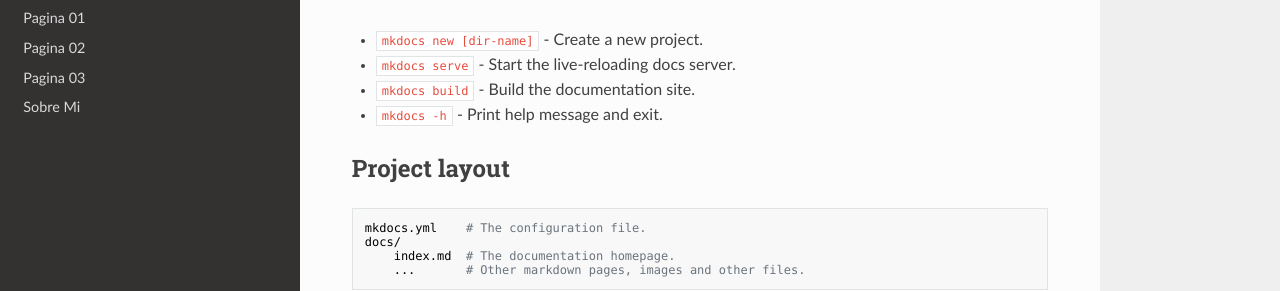
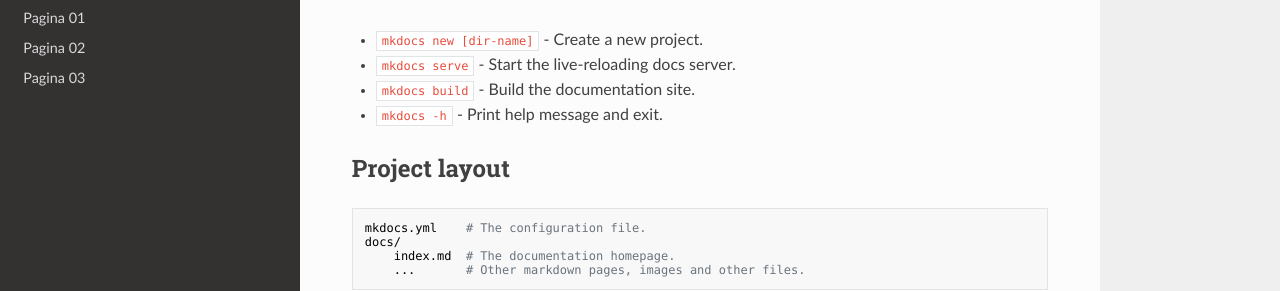
Before and after one commit to robertoponcepaniagua/TAREA-GITHUB-MKDOCKS, an MkDocs documentation site: the page built from docs/index.md, in a window 1280 px wide. Shown: the part 236-527 px from the top of the page. Built offline with MkDocs 1.6.1, drawn with Linux system fonts in a browser that asks for light colours; nearby versions of some CDN libraries.

Commit message:
Termiando

```diff
--- a/mkdocs.yml
+++ b/mkdocs.yml
@@ -7,6 +7,5 @@ nav:
     - Pagina 01: pagina1.md
     - Pagina 02: pagina2.md
     - Pagina 03: pagina3.md
-  - Sobre Mi: README.md
 
 theme: readthedocs
```
